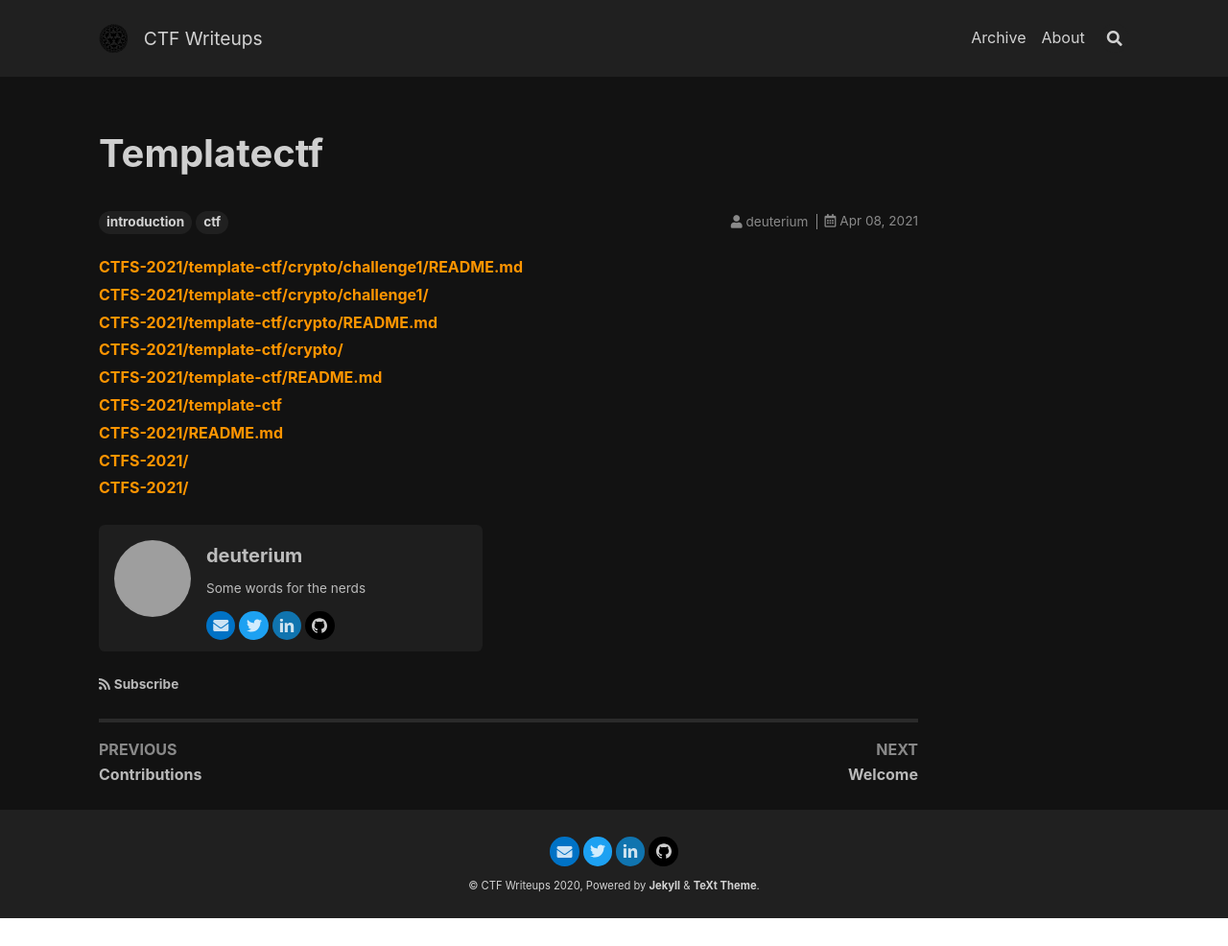
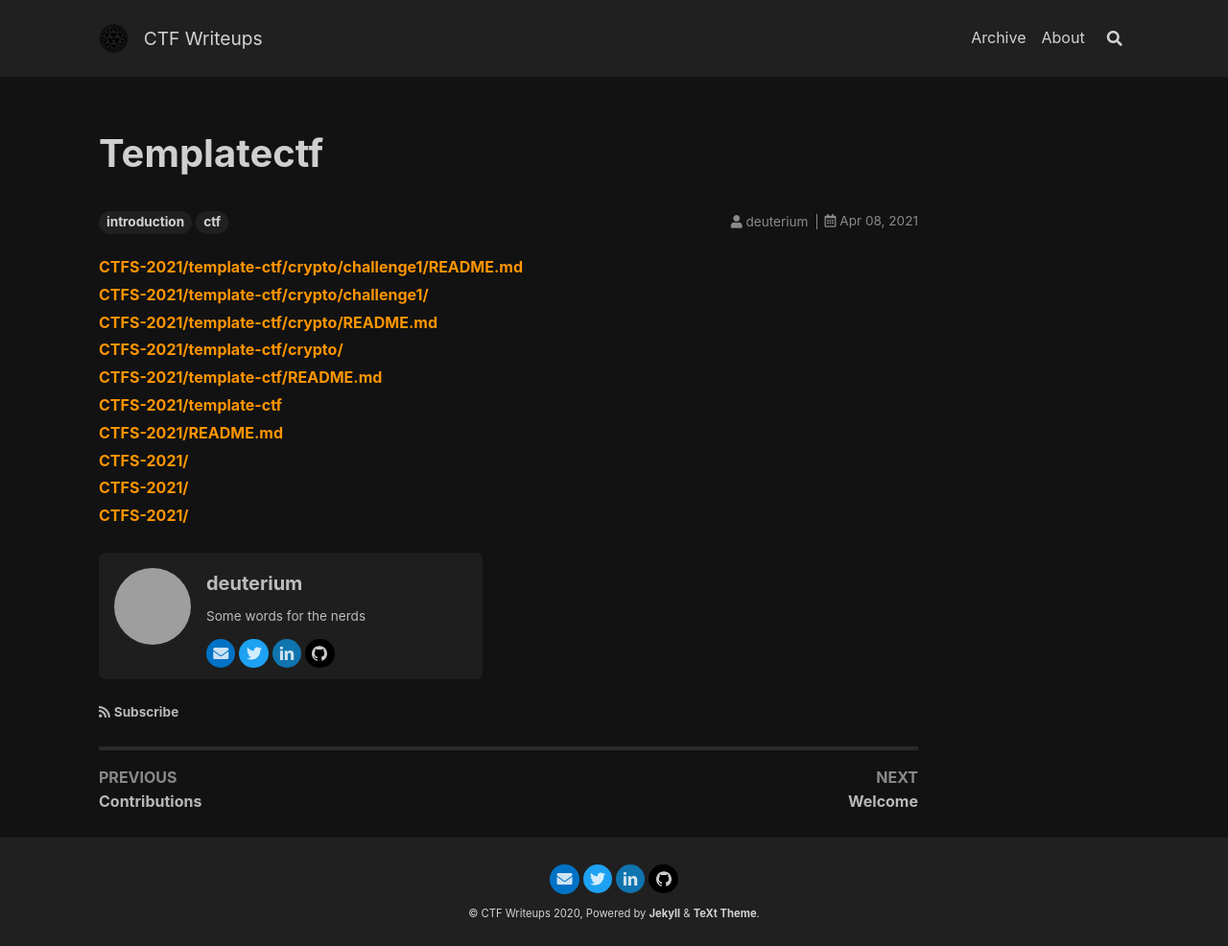
Before and after one commit to deut-erium/ctf-blog-template, a Jekyll site: the page built from _posts/2021-04-08-templatectf.md, in a window 1280 px wide. Shown: the whole page at 96% size. Built offline with Jekyll 4.4.1, drawn with Linux system fonts in a browser that asks for light colours; nearby versions of some CDN libraries; before the commit the page ends 957 px from its top, so only the background shows below that.

Commit message:
Update 2021-04-08-templatectf.md

```diff
--- a/_posts/2021-04-08-templatectf.md
+++ b/_posts/2021-04-08-templatectf.md
@@ -15,3 +15,4 @@ excerpt_separator: <!--more-->
 [CTFS-2021/README.md](/CTFS-2021/README.md)
 [CTFS-2021/](/CTFS-2021/)
 [CTFS-2021/](../CTFS-2021/)
+[CTFS-2021/](/ctf-writeups-2021/CTFS-2021/)
```
